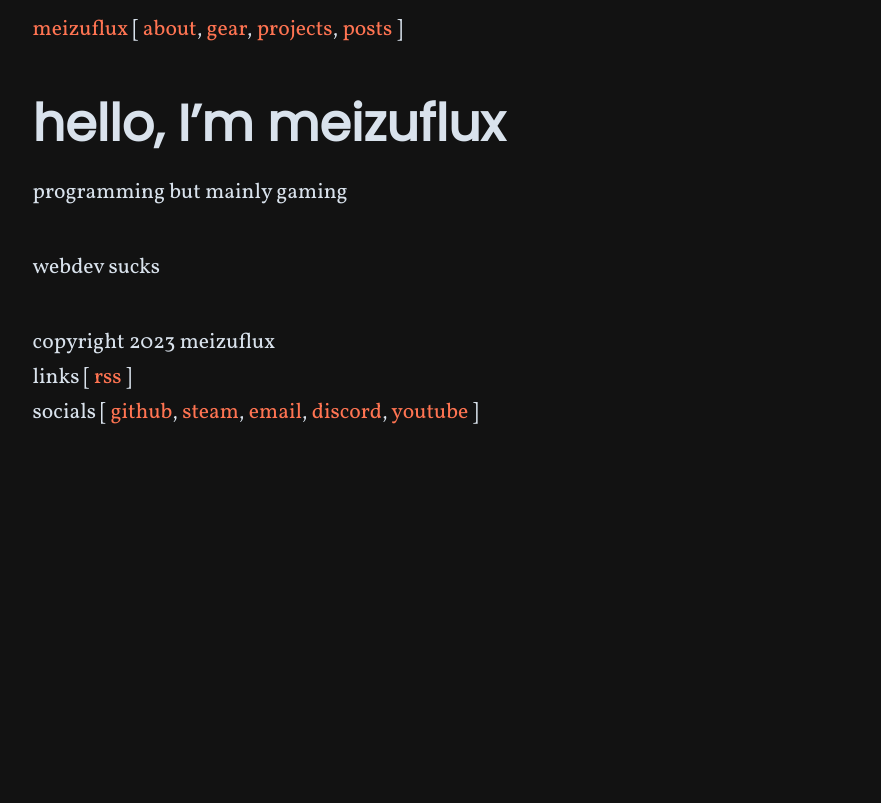
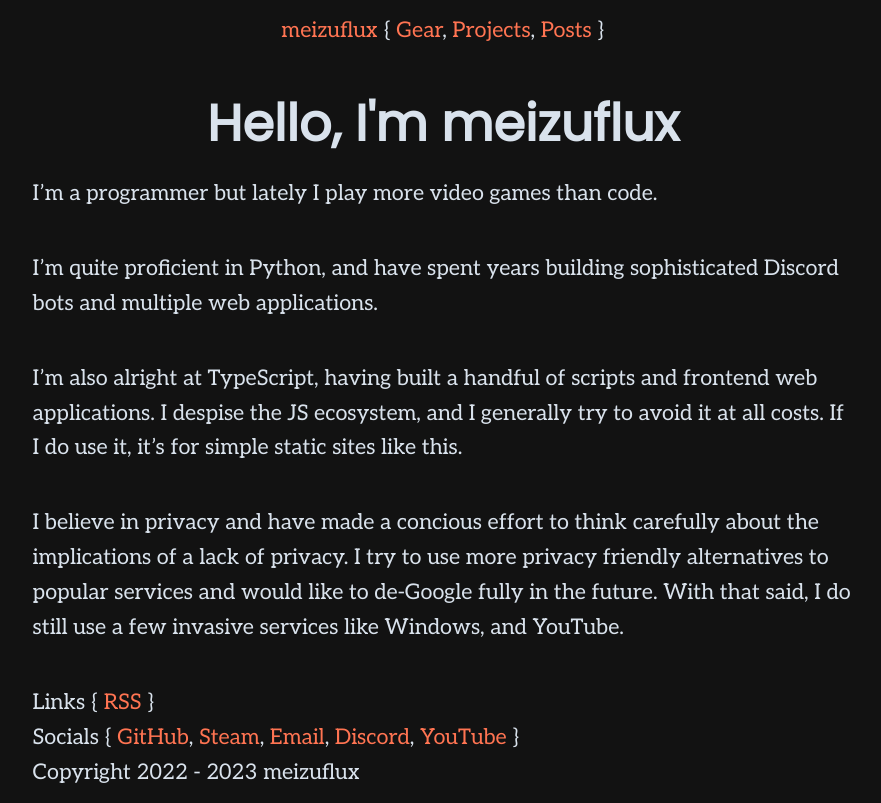
Before and after one commit to meizuflux/portfolio, an Astro site: page / in a window 1280 px wide. Shown: the whole page, without its empty margins (197-1078 px from the left). Built offline with nearby package versions, Linux system fonts and the light colour scheme; Astro itself is replaced by a stand-in of ours.

Commit message:
Reorganize site

```diff
--- a/src/components/Footer.astro
+++ b/src/components/Footer.astro
@@ -1,24 +1,23 @@
 ---
 const links = [
-    {"name": "rss", "url": "/posts/feed.xml"}
+    {"name": "RSS", "url": "/posts/feed.xml"}
 ]
 const socials = [
-    {"name": "github", "url": "https://github.com/meizuflux"},
-    {"name": "steam", "url": "https://steamcommunity.com/id/meizuflux"},
-    {"name": "email", "url": "mailto:hello@meizuflux.com"},
-    {"name": "discord", "url": "https://discord.com/users/809587169520910346"},
-    {"name": "youtube", "url": "https://www.youtube.com/channel/UCymZdclkcHqM1SbCesRnkYg"}
+    {"name": "GitHub", "url": "https://github.com/meizuflux"},
+    {"name": "Steam", "url": "https://steamcommunity.com/id/meizuflux"},
+    {"name": "Email", "url": "mailto:hello@meizuflux.com"},
+    {"name": "Discord", "url": "https://discord.com/users/809587169520910346"},
+    {"name": "YouTube", "url": "https://www.youtube.com/channel/UCymZdclkcHqM1SbCesRnkYg"}
 ]
 ---
 <footer>
-    copyright {new Date().getFullYear()} meizuflux
+    Links {"{"} {links.map((link, i: number) => (
+        <a href={link.url}>{link.name}</a><span>{i != links.length - 1 ? ", " : ""}</span>
+    ))} {"}"}
     <br />
-    links [ {links.map((link, i: number) => (
-        <a href={link.url}>{link.name}</a><span>{i != links.length - 1 ? ", " : ""}</span>
-    ))} ]
+    Socials {"{"} {socials.map((social, i: number) => (
+        <a href={social.url}>{social.name}</a><span>{i != socials.length - 1 ? ", " : ""}</span>
+    ))} {"}"}
     <br />
-    socials [ {socials.map((social, i: number) => (
-        <a href={social.url}>{social.name}</a><span>{i != socials.length - 1 ? ", " : ""}</span>
-    ))} ]
-    <br />
+    Copyright 2022 - {new Date().getFullYear()} meizuflux
 </footer>
--- a/src/components/Head.astro
+++ b/src/components/Head.astro
@@ -13,4 +13,4 @@ const { title, description } = Astro.props
 
 <link rel="preconnect" href="https://fonts.googleapis.com">
 <link rel="preconnect" href="https://fonts.gstatic.com" crossorigin>
-<link href="https://fonts.googleapis.com/css2?family=Poppins&family=Vollkorn&display=swap" rel="stylesheet">
+<link href="https://fonts.googleapis.com/css2?family=Poppins&family=Aleo&display=swap" rel="stylesheet">
--- a/src/components/Nav.astro
+++ b/src/components/Nav.astro
@@ -1,16 +1,15 @@
 ---
 const links = [
-    {"name": "about", "url": "/about"},
-    {"name": "gear", "url": "/gear"},
-    {"name": "projects", "url": "/projects"},
-    {"name": "posts", "url": "/posts"}
+    {"name": "Gear", "url": "/gear"},
+    {"name": "Projects", "url": "/projects"},
+    {"name": "Posts", "url": "/posts"}
 ]
 ---
-<header>
+<header style="text-align: center">
     <nav>
         <a href="/">meizuflux</a>
-        [ {links.map((link, i: number) => (
+        {"{"} {links.map((link, i: number) => (
             <a href={link.url}>{link.name}</a><span>{i != links.length - 1 ? ", " : ""}</span>
-        ))} ]
+        ))} {"}"}
     </nav>
 </header>
--- a/src/layouts/Post.astro
+++ b/src/layouts/Post.astro
@@ -18,7 +18,7 @@ const { content, rawContent } = Astro.props;
     </div>
 
     <div class="h-stack">
-        <p>{content.created}</p>
+        <p>Posted {content.created}</p>
         <p>{getReadingTime(rawContent())} min read</p>
     </div>
 
--- a/src/pages/index.md
+++ b/src/pages/index.md
@@ -3,9 +3,12 @@ layout: "../layouts/Base.astro"
 title: "home"
 description: "hello, I'm meizuflux"
 ---
+<h1 style="text-align: center">Hello, I'm meizuflux</h1>
 
-# hello, I'm meizuflux
+I'm a programmer but lately I play more video games than code.
 
-programming but mainly gaming
+I'm quite proficient in Python, and have spent years building sophisticated Discord bots and multiple web applications.
 
-webdev sucks
+I'm also alright at TypeScript, having built a handful of scripts and frontend web applications. I despise the JS ecosystem, and I generally try to avoid it at all costs. If I do use it, it's for simple static sites like this.
+
+I believe in privacy and have made a concious effort to think carefully about the implications of a lack of privacy. I try to use more privacy friendly alternatives to popular services and would like to de-Google fully in the future. With that said, I do still use a few invasive services like Windows, and YouTube.
--- a/src/styles/themes/orange.scss
+++ b/src/styles/themes/orange.scss
@@ -7,7 +7,7 @@ $color-bg-alt: #000000;
 $color-text: #D9E2EC;
 $font-size-base: 1.35rem;
 
-$font-family-base: 'Vollkorn', serif;
+$font-family-base: 'Aleo', serif;
 $font-family-heading: 'Poppins', sans-serif;
 
 @import "../sakura.scss";
```
Also changed, not shown: src/pages/about.md (deleted, +0 -29 lines), src/pages/gear.md (+9 -7 lines), src/pages/posts/feed.xml.js (+6 -7 lines).
